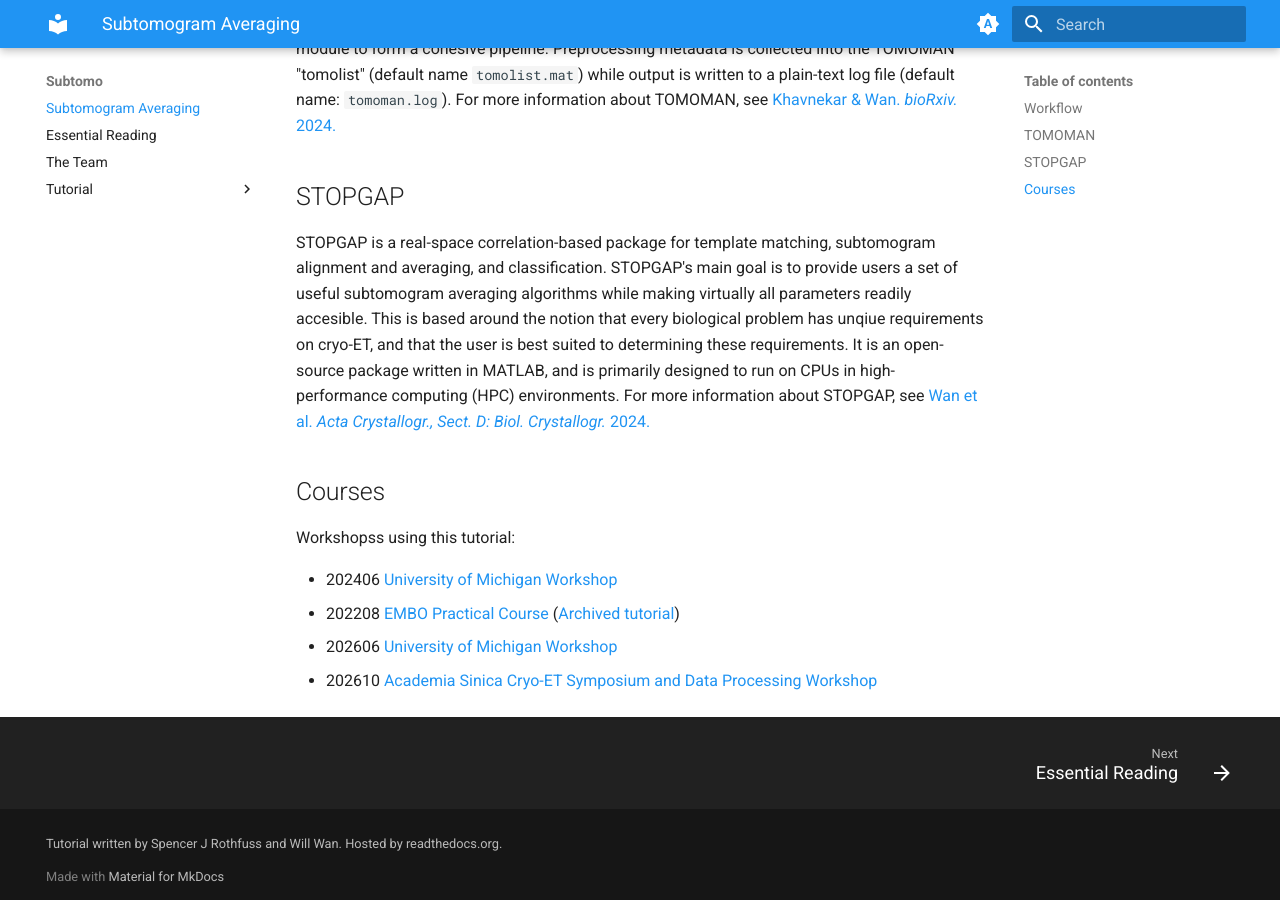
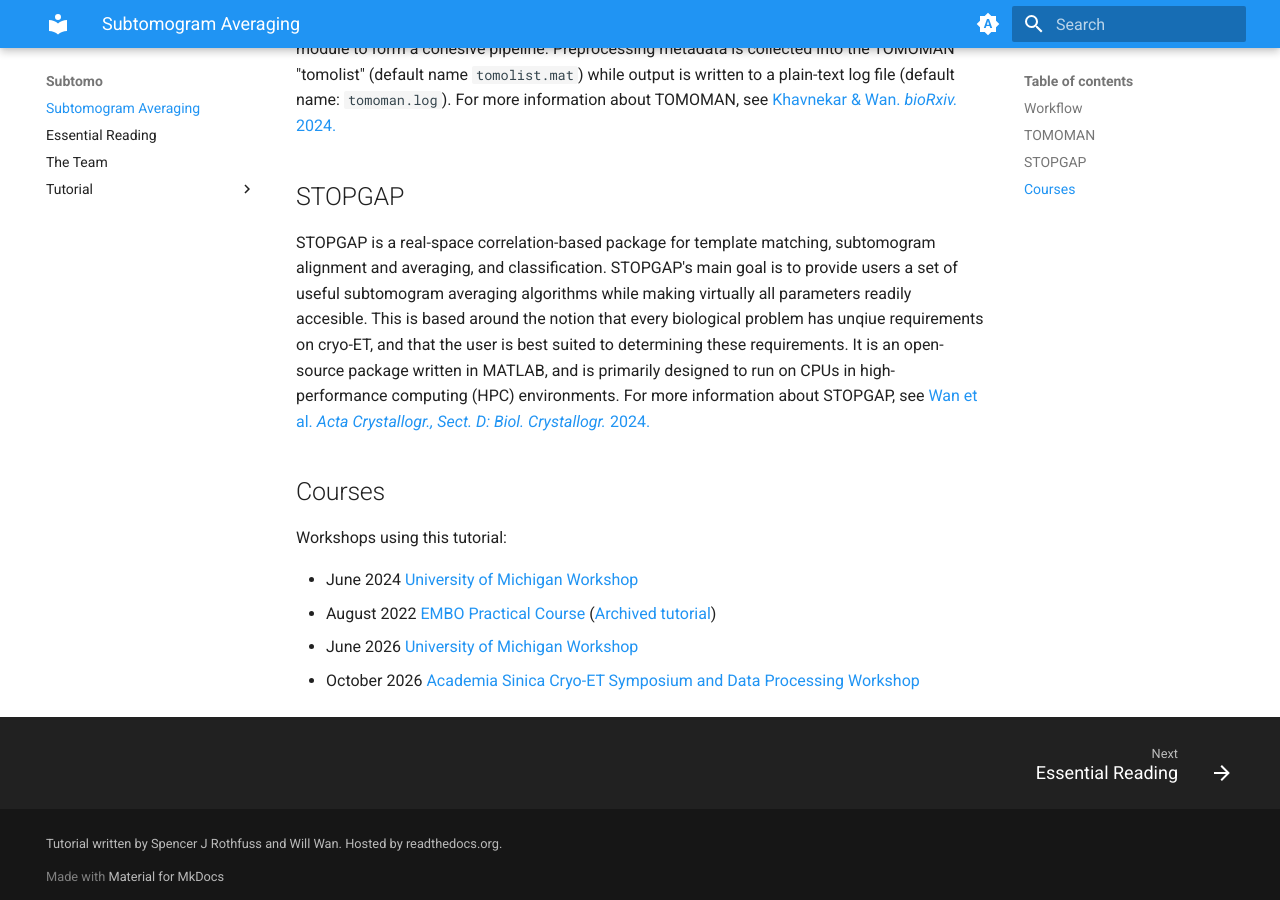
Before and after one commit to wan-lab-vanderbilt/subtomo-tutorials, an MkDocs documentation site: the page built from docs/index.md, in a window 1280 px wide and 900 px high, scrolled down 829 px. Built offline with MkDocs 1.6.1 and Material for MkDocs 9.7.7, drawn with Linux system fonts in a browser that asks for light colours.

Commit message:
Fix typo and date formatting in Courses section

```diff
--- a/docs/index.md
+++ b/docs/index.md
@@ -26,9 +26,9 @@ For more information about STOPGAP, see [Wan et al. _Acta Crystallogr., Sect. D:
 
 ## Courses
 
-Workshopss using this tutorial:
+Workshops using this tutorial:
 
-* 202406 [University of Michigan Workshop](https://www.lsi.umich.edu/events/2024-06/2024-cryo-electron-tomography-data-processing-workshop)
-* 202208 [EMBO Practical Course](https://www.embl.org/about/info/course-and-conference-office/events/cry22-01/) ([Archived tutorial](https://github.com/sagarbiophysics/Subtomo-tutorials/tree/main))
-* 202606 [University of Michigan Workshop](https://subtomo.readthedocs.io/umich-2026/)
-* 202610 [Academia Sinica Cryo-ET Symposium and Data Processing Workshop](https://subtomo.readthedocs.io/taiwan-2026/)
+* June 2024 [University of Michigan Workshop](https://www.lsi.umich.edu/events/2024-06/2024-cryo-electron-tomography-data-processing-workshop)
+* August 2022 [EMBO Practical Course](https://www.embl.org/about/info/course-and-conference-office/events/cry22-01/) ([Archived tutorial](https://github.com/sagarbiophysics/Subtomo-tutorials/tree/main))
+* June 2026 [University of Michigan Workshop](https://subtomo.readthedocs.io/umich-2026/)
+* October 2026 [Academia Sinica Cryo-ET Symposium and Data Processing Workshop](https://subtomo.readthedocs.io/taiwan-2026/)
```
